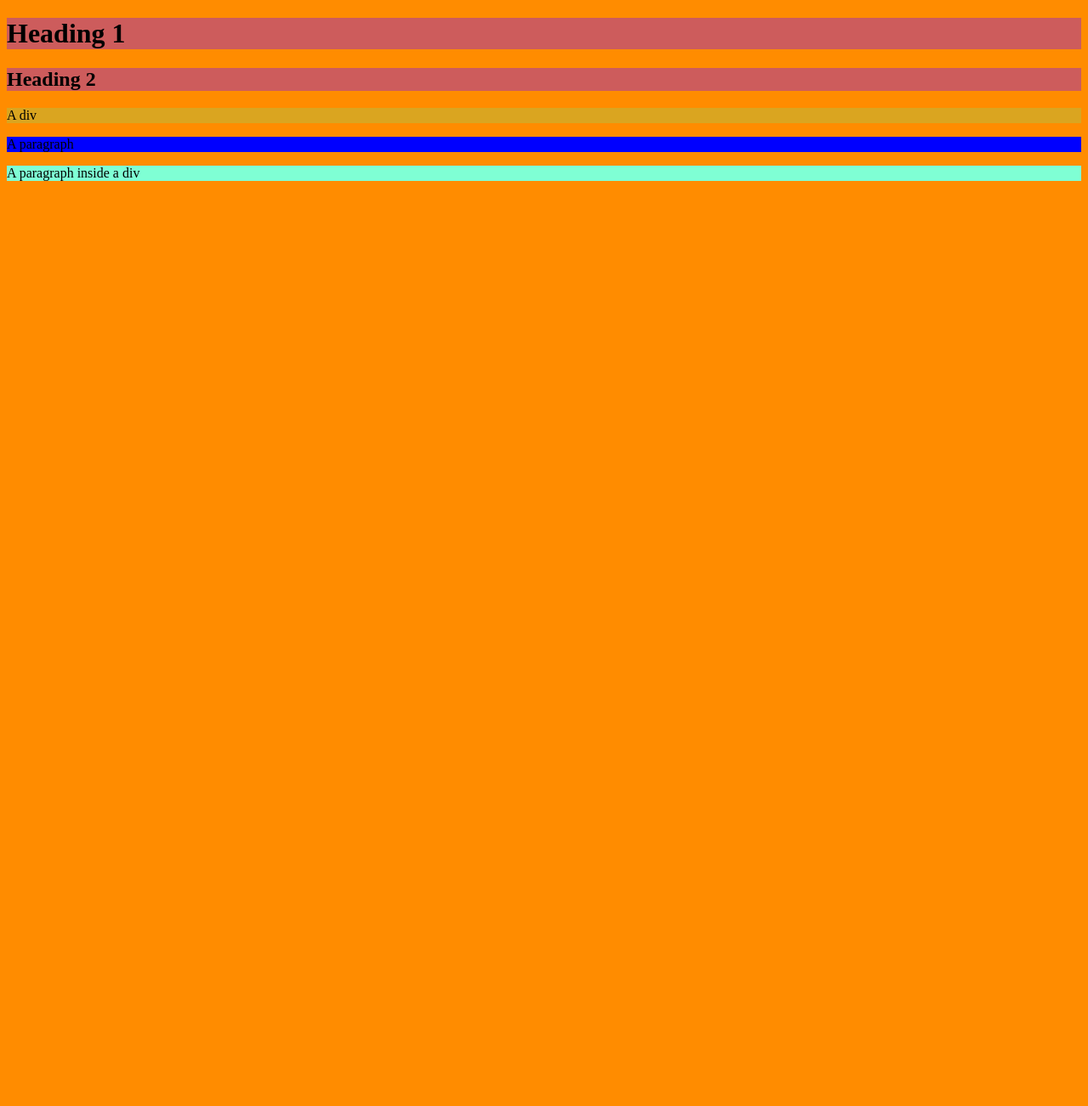
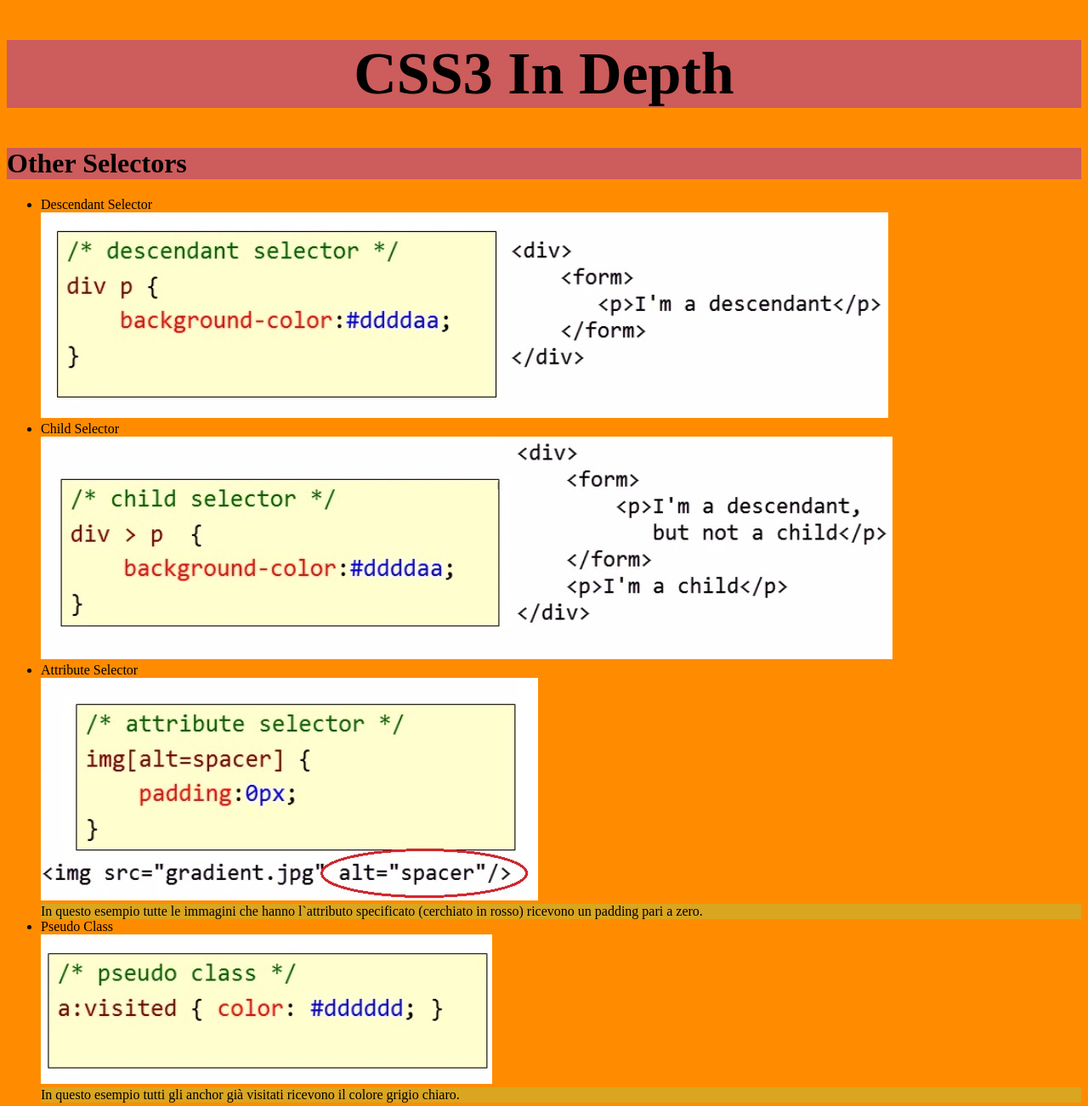
Before and after one commit to stef-gelsomino/CSS3ID, a plain HTML site: page index.html in a window 1280 px wide. Shown: the top 1302 px of the page at 85% size. Before the commit the page ends 800 px from the top, so only its background shows below. Drawn offline with Linux system fonts and the light colour scheme.

Commit message:
added some files

```diff
--- a/index.html
+++ b/index.html
@@ -4,12 +4,29 @@
 
 <head>
 
-    <title>A simple page</title>
+    <title>CSS3 In Depth</title>
     <link rel="stylesheet" href="stylesheet.css" type="text/css">
 
 </head>
 
 <body>
+
+<h1 id="title">CSS3 In Depth</h1>
+
+<h1>Other Selectors</h1>
+
+    <ul>
+        <li>Descendant Selector</li>
+            <img src="images/descendant.jpg">
+        <li>Child Selector</li>
+            <img src="images/child.jpg">
+        <li>Attribute Selector</li>
+            <img src="images/attribute.jpg">
+        <div>In questo esempio tutte le immagini che hanno l`attributo specificato (cerchiato in rosso) ricevono un padding pari a zero.</div>
+        <li>Pseudo Class</li>
+            <img src="images/pseudo.jpg">
+        <div>In questo esempio tutti gli anchor già visitati ricevono il colore grigio chiaro.</div>
+    </ul>
 
 <h1>Heading 1</h1>
 
--- a/stylesheet.css
+++ b/stylesheet.css
@@ -1,5 +1,10 @@
 body {
     background-color: darkorange;
+}
+
+#title {
+    font-size: 70px;
+    text-align: center;
 }
 
 h1, h2 {
```
Also changed, not shown: images/attribute.jpg (added), images/background.jpg (added), images/child.jpg (added), images/descendant.jpg (added), images/pseudo.jpg (added).
